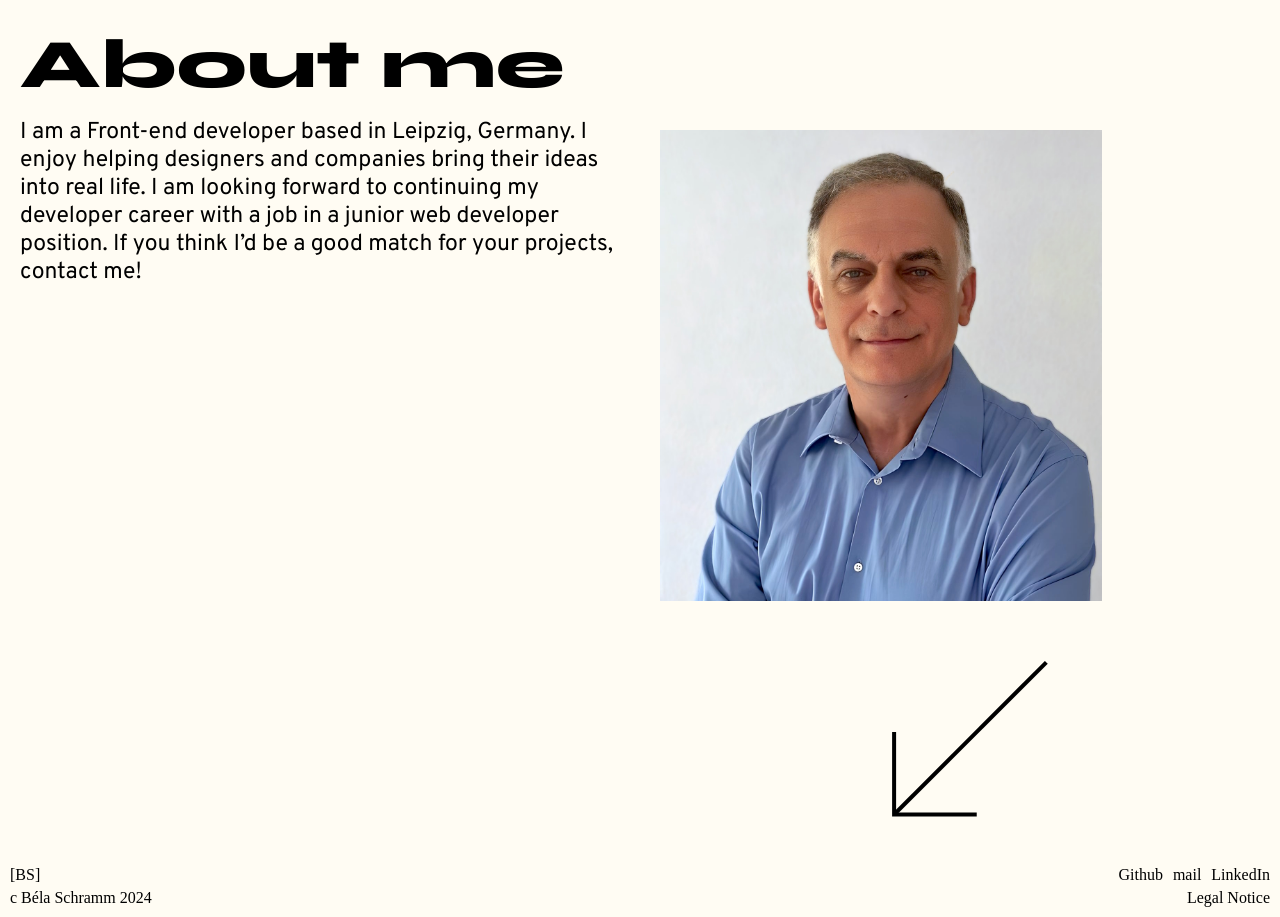
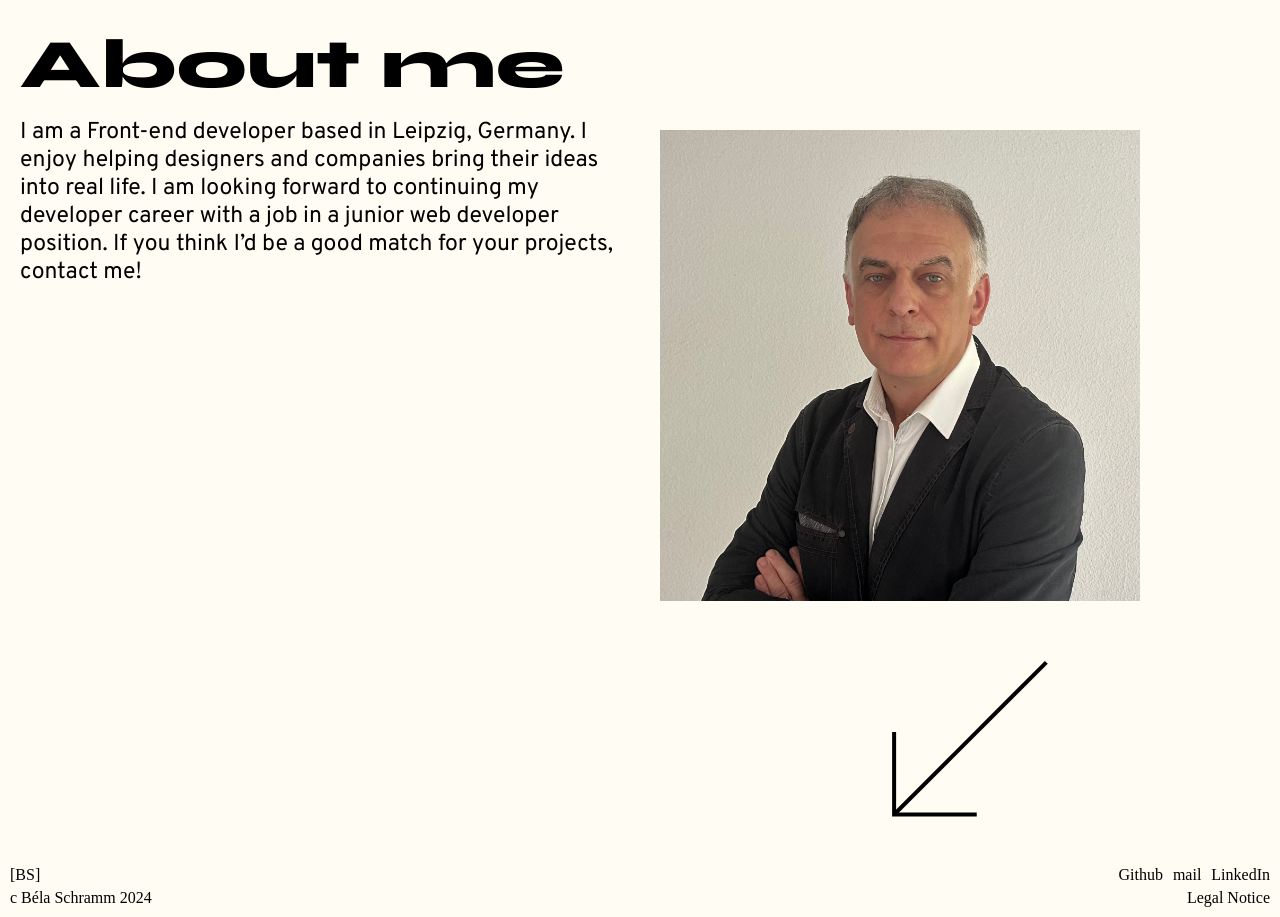
Before and after one commit to BelaSchrammDev/portfolio, an Angular app: page / in a window 1280 px wide. Shown: the part 780-1697 px from the top of the page. Built offline with nearby package versions, Linux system fonts and the light colour scheme.

Commit message:
change about me picture

```diff
--- a/src/app/aboutme/aboutme.component.html
+++ b/src/app/aboutme/aboutme.component.html
@@ -14,7 +14,7 @@
     <div class="image">
         <div class="me">
             <div class="border"></div>
-            <img src="./assets/images/bela2.jpg" alt="">
+            <img src="./assets/images/bela.jpg" alt="">
         </div>
         <div class="scroll">
             <img src="./assets/images/arrow-left-bottom.svg" alt="">
--- a/src/app/aboutme/aboutme.component.scss
+++ b/src/app/aboutme/aboutme.component.scss
@@ -2,8 +2,8 @@
 
 $headline-font-size: clamp(27px, calc(78px * 100vw / $max-width), 78px);
 
-$picture-height: clamp(230px, calc(530px * 100vw / $max-width), 530px);
-$picture-width: clamp(230px, calc(497px * 100vw / $max-width), 497px);
+$picture-height: clamp(260px, calc(530px * 100vw / $max-width), 530px);
+$picture-width: clamp(260px, calc(540px * 100vw / $max-width), 540px);
 
 $me-width: calc($picture-width + $main-padding-side);
 $me-height: calc($picture-height + $main-padding-side);
--- a/src/app/landingpage/landingpage.component.scss
+++ b/src/app/landingpage/landingpage.component.scss
@@ -5,7 +5,7 @@ $name-font-size: clamp(16px, calc(48px * 100vw / $max-width), 48px);
 
 section {
     flex-grow: 1;
-    min-height: 90vh;
+    min-height: 90svh;
     display: flex;
     flex-direction: column;
     justify-content: flex-end;
```
Also changed, not shown: src/assets/images/bela.jpg.
